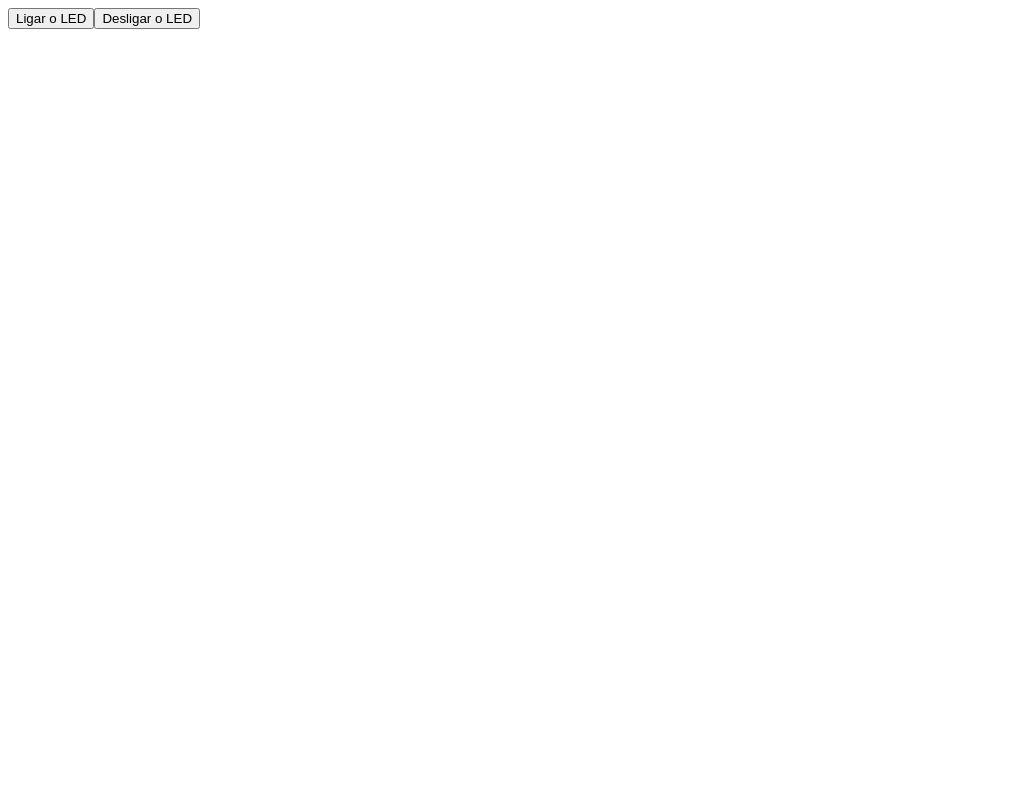
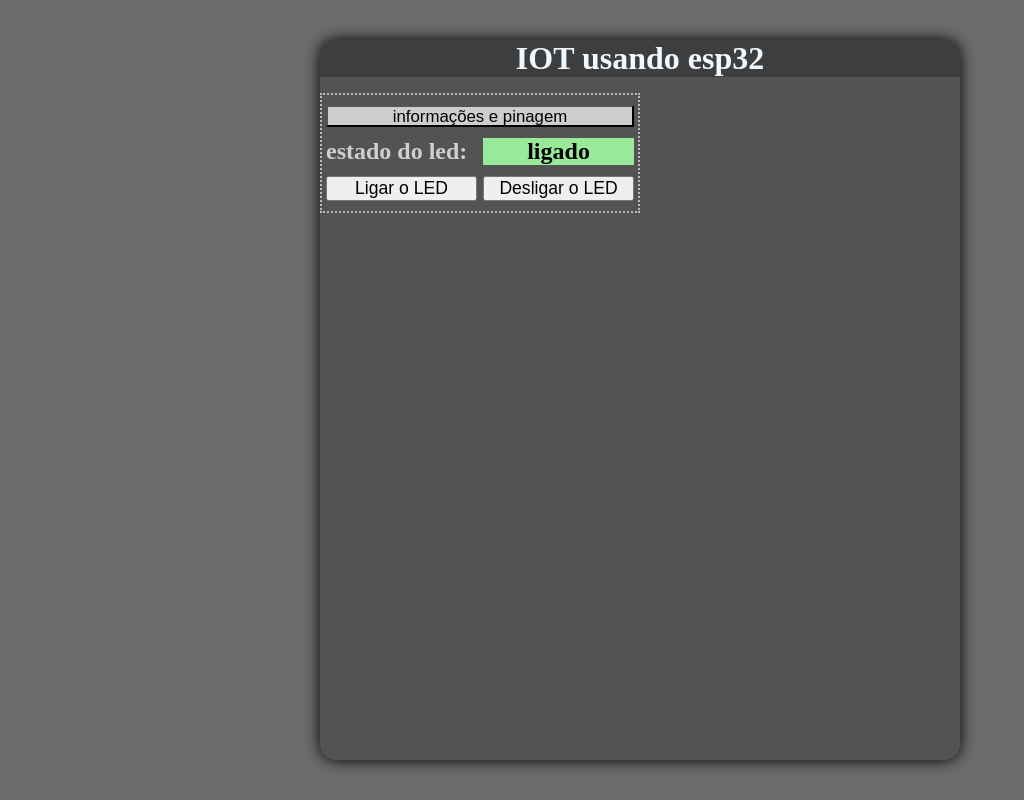
Before and after one commit to Antonio91378/IOT_esp32_react_firebase, a React (Create React App) app: page / in a window 1280 px wide. Shown: the whole page, without its empty margins (0-1024 px from the left). Built offline with nearby package versions, Linux system fonts and the light colour scheme.

Commit message:
atualizando interface

```diff
--- a/package.json
+++ b/package.json
@@ -10,6 +10,7 @@
     "react": "^18.0.0",
     "react-dom": "^18.0.0",
     "react-scripts": "5.0.1",
+    "sass": "^1.50.1",
     "web-vitals": "^2.1.4"
   },
   "scripts": {
--- a/public/index.html
+++ b/public/index.html
@@ -2,7 +2,6 @@
 <html lang="en">
   <head>
     <meta charset="utf-8" />
-    <link rel="icon" href="%PUBLIC_URL%/favicon.ico" />
     <meta name="viewport" content="width=device-width, initial-scale=1" />
     <meta name="theme-color" content="#000000" />
     <meta
--- a/src/App.js
+++ b/src/App.js
@@ -16,7 +16,21 @@ function App() {
 
   return (
     <div className="App">
+      <div className="container">
+        <div className="hero-intro">
+          <h1>IOT usando esp32</h1>
+        </div>
+        <div className="box">
+          <div className="info">
+            <button>informações e pinagem</button>
+          </div>
+          <div id="estado-led">
+            <h2>estado do led:</h2>
+            <h2>ligado</h2>
+          </div>
+          <div className="btns">
             <button
+              className="btn"
               onClick={() => {
                 changeToHigh()
               }}
@@ -24,6 +38,7 @@ function App() {
               Ligar o LED
             </button>
             <button
+              className="btn"
               onClick={() => {
                 changeToLow()
               }}
@@ -31,6 +46,9 @@ function App() {
               Desligar o LED
             </button>
           </div>
+        </div>
+      </div>
+    </div>
   )
 }
 
--- a/src/index.js
+++ b/src/index.js
@@ -1,6 +1,7 @@
 import React from 'react'
 import ReactDOM from 'react-dom/client'
 import App from './App'
+import './styles/styles.scss'
 
 const root = ReactDOM.createRoot(document.getElementById('root'))
 root.render(
--- /dev/null
+++ b/src/styles/styles.scss
@@ -0,0 +1,68 @@
+* {
+  padding: 0;
+  margin: 0;
+  box-sizing: border-box;
+}
+.btn {
+  font-size: 1.1rem;
+  width: 49%;
+}
+.App {
+  height: 100vh;
+  display: flex;
+  justify-content: center;
+  align-items: center;
+  background-color: rgb(108, 108, 108);
+  .container {
+    height: 90vh;
+    width: 50vw;
+    background-color: rgb(83, 83, 83);
+    // border: 1px solid red;
+    box-shadow: 0 0 1rem;
+    border-radius: 2vh;
+    .hero-intro {
+      border-radius: 2vh 2vh 0 0;
+      display: flex;
+      justify-content: center;
+      width: 100%;
+      background-color: rgb(62, 62, 62);
+      color: aliceblue;
+      margin-bottom: 2vh;
+    }
+    .box {
+      padding: 0.5vh;
+      display: flex;
+      flex-direction: column;
+      justify-content: space-around;
+      border: 2px dotted rgb(185, 185, 185);
+      width: 50%;
+      height: 15vh;
+      .info button {
+        background-color: rgb(206, 206, 206);
+        width: 100%;
+        height: 1.4rem;
+
+        text-align: center;
+        font-size: 1.05rem;
+      }
+      #estado-led {
+        display: flex;
+        justify-content: space-between;
+        & :first-child {
+          color: rgb(207, 207, 207);
+          width: 49%;
+        }
+        & h2:nth-child(2) {
+          background-color: rgb(152, 234, 152);
+          width: 49%;
+          text-align: center;
+        }
+      }
+      .btns {
+        display: flex;
+        justify-content: space-between;
+        width: 100%;
+      }
+    }
+  }
+}
```
Also changed, not shown: public/logo512.png (deleted), public/manifest.json (deleted), 1 other file (tests, documents, lock files or other folders). Lines whose indentation alone changed are shown as unchanged.
